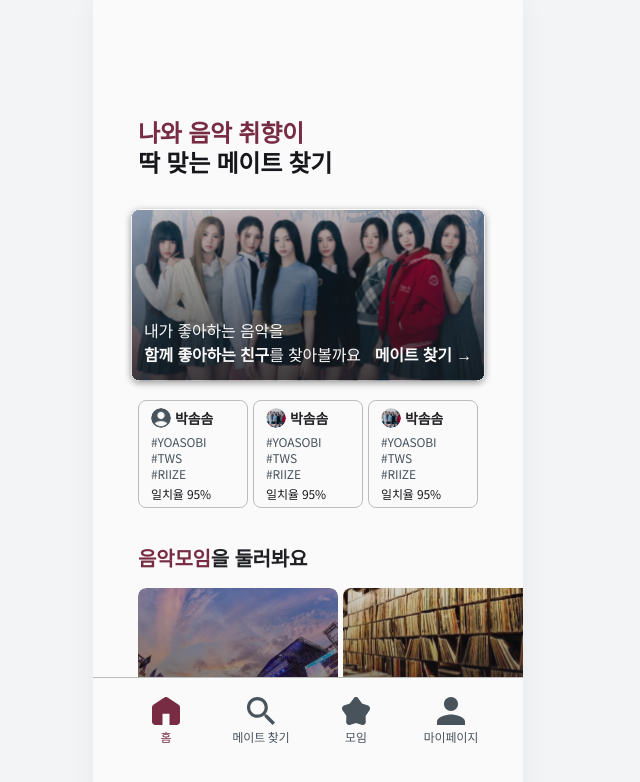
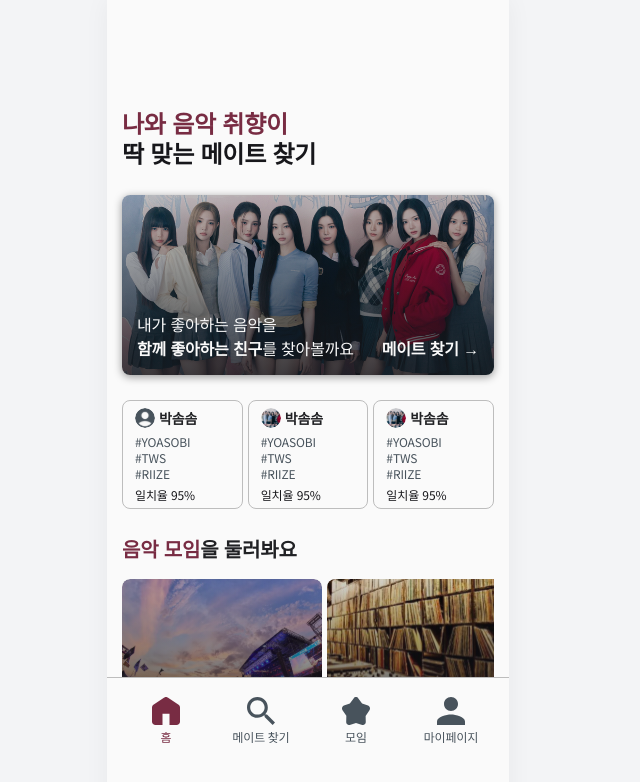
Before and after one commit to 2026-DBP-Reverb/frontend, a React (Create React App) app: page /home in a window 1280 px wide. Shown: the top 782 px of the page, without its empty margins (332-972 px from the left). Built offline with nearby package versions, Linux system fonts and the light colour scheme.

Commit message:
fix: 페이지 레이아웃 수정 및 색상 변수 설정
- 페이지 공통 width/margin 값 수정
- 위에 따른 하위 컴포넌트 width 수정
- 색상 변수 설정
- favicon 설정
- 홈 UI 보완

```diff
--- a/src/auth/style/StyledLogin.jsx
+++ b/src/auth/style/StyledLogin.jsx
@@ -4,7 +4,7 @@ import { text2Bold } from '../../styles/typography';
 export const Logo = styled.img`
   width: 100px;
   height: 114px;
-  margin-top: 130px;
+  margin-top: 90px;
   object-fit: contain;
   align-self: center;
 `;
--- a/src/auth/style/StyledSignup.jsx
+++ b/src/auth/style/StyledSignup.jsx
@@ -4,8 +4,9 @@ import { text1 } from '../../styles/typography';
 
 export const Title = styled.h1`
   ${title1};
-  margin-top:120px;
+  margin-top:90px;
   margin-bottom:50px;
+  width: 100%;
 `;
 
 export const InputField = styled.div`
--- a/src/components/Button.jsx
+++ b/src/components/Button.jsx
@@ -18,7 +18,7 @@ const StyledButton = styled.button`
   ${text2Bold}
   box-sizing: border-box;
   display: flex;
-  width: 340px;
+  width: 100%;
   max-width: 100%;
   height: 55px;
   padding: 12px 16px;
--- a/src/components/Input.jsx
+++ b/src/components/Input.jsx
@@ -3,7 +3,7 @@ import { text1 } from '../styles/typography';
 
 const StyledInput = styled.input`
   box-sizing: border-box;
-  width: 340px;
+  width: 100%;
   max-width: 100%;
   height: 55px;
   padding: 12px 16px;
--- a/src/components/MeetingBanner.jsx
+++ b/src/components/MeetingBanner.jsx
@@ -5,22 +5,32 @@ import { text2Bold } from "../styles/typography";
 
 const Card = styled.div`
   position: relative;
-  width: min(368px, calc(100vw - 32px));
-  margin-top: 25px;
-  align-self: center;
-`;
+  width: 100%;
+  aspect-ratio: 372 / 180;
+  overflow: hidden;
+  border-radius: 8px;
+  margin-bottom: 25px;
 
-const CardImg = styled.img`
-  width: 100%;
-  height: auto;
-  display: block;
+  background-image:
+    linear-gradient(
+      180deg,
+      rgb(23 23 27 / 15%) 0%,
+      rgb(23 23 27 / 80%) 100%
+    ),
+    url('/images/MeetingBannerImage.jpg');
+
+  box-shadow: 0 2px 8px 0 rgba(0, 0, 0, 0.40);
+
+  background-position: center;
+  background-size: cover;
 `;
 
 const CardContent = styled.div`
   position: absolute;
-  right: ${({ $isRegistered }) => ($isRegistered ? '20px' : '16px')};
-  bottom: 24px;
-  left: ${({ $isRegistered }) => ($isRegistered ? '20px' : '16px')};
+  right: 15px;
+  left: 15px;
+  bottom: 15px;
+  z-index: 1;
   display: flex;
   align-items: flex-end;
   justify-content: space-between;
@@ -29,7 +39,7 @@ const CardContent = styled.div`
 `;
 
 const Description = styled.p`
-  ${text2}
+  ${text2};
   min-width: 0;
   margin: 0;
   display: flex;
@@ -46,7 +56,7 @@ const DescriptionStrong = styled.strong`
 `;
 
 const MateLink = styled(Link)`
-  ${text2Bold}
+  ${text2Bold};
   flex-shrink: 0;
   color: var(--White, #fafafa);
   text-decoration: none;
@@ -66,10 +76,6 @@ export default function MeetingBanner({ hasMusicPreference }) {
 
   return (
     <Card>
-      <CardImg
-        src={`${process.env.PUBLIC_URL}/images/MeetingCard.svg`}
-        alt="cardImg"
-      />
       <CardContent $isRegistered={hasMusicPreference}>
         <Description>
           <span>내가 좋아하는 음악을</span>
--- a/src/components/NavigationBar.jsx
+++ b/src/components/NavigationBar.jsx
@@ -35,7 +35,7 @@ const Navigation = styled.nav`
   left: 50%;
   z-index: 10;
   width: 100%;
-  max-width: 430px;
+  max-width: 402px;
   height: 123px;
   padding: 15px 0;
   display: flex;
--- a/src/home/page/HomePage.jsx
+++ b/src/home/page/HomePage.jsx
@@ -48,7 +48,7 @@ export default function HomePage() {
     },
   ];
   return (
-    <main className="page-layout">
+    <main className="page-layout page-layout--with-navigation">
       <div className="page-content">
         <H.Header>
           <H.AccentText>나와 음악 취향이</H.AccentText>
@@ -61,7 +61,7 @@ export default function HomePage() {
           ))}
         </H.MateList>
         <H.FindTitle>
-          <H.FindAccent>음악모임</H.FindAccent>을 둘러봐요
+          <H.FindAccent>음악 모임</H.FindAccent>을 둘러봐요
         </H.FindTitle>
         <H.MeetingList {...meetingDragHandlers}>
           {meetings.map((meeting) => (
--- a/src/home/style/StyledHome.jsx
+++ b/src/home/style/StyledHome.jsx
@@ -7,6 +7,7 @@ export const Header = styled.div`
   flex-direction: column;
   align-self: stretch;
   margin-top: 90px;
+  margin-bottom: 25px;
 `;
 
 export const AccentText = styled.span`
@@ -20,15 +21,15 @@ export const HeaderText = styled.span`
 
 export const MateList = styled.div`
   width: 100%;
-  margin-top: 10px;
   display: grid;
+  margin-bottom: 25px;
   grid-template-columns: repeat(3, minmax(0, 1fr));
   gap: 5px;
 `;
 
 export const FindTitle = styled.div`
- ${title3}
- margin-top: 35px;
+ ${title3};
+  width: 100%;
 `;
 
 export const FindAccent = styled.span`
@@ -36,20 +37,15 @@ export const FindAccent = styled.span`
 `;
 
 export const MeetingList = styled.div`
+  width: 100%;
   margin-top: 16px;
-   width: calc(
-    100% + (min(100vw, 430px) - 100%) / 2
-  );
+
   display: flex;
   gap: 5px;
   overflow-x: auto;
-  padding-bottom: 4px;
-  user-select: none;
+
+  padding-right: 15px;
 
   -webkit-overflow-scrolling: touch;
   scrollbar-width: none;
-
-  &::-webkit-scrollbar {
-    display: none;
-  }
 `;
--- a/src/index.css
+++ b/src/index.css
@@ -12,7 +12,6 @@ body {
   color: #202124;
   font-family: -apple-system, BlinkMacSystemFont, 'Segoe UI', Roboto,
     'Noto Sans KR', 'Malgun Gothic', sans-serif;
-  line-height: 1.5;
   -webkit-font-smoothing: antialiased;
   -moz-osx-font-smoothing: grayscale;
 }
@@ -28,9 +27,10 @@ img,
 svg {
   max-width: 100%;
 }
+
 #root {
   width: 100%;
-  max-width: 430px;
+  max-width: 402px;
   min-height: 100vh;
   min-height: 100dvh;
   margin-inline: auto;
@@ -44,18 +44,30 @@ svg {
   min-height: 100dvh;
   display: flex;
   flex-direction: column;
-  padding: calc(24px + env(safe-area-inset-top, 0px))
-    calc(25px + env(safe-area-inset-right, 0px))
-    calc(24px + env(safe-area-inset-bottom, 0px))
-    calc(25px + env(safe-area-inset-left, 0px));
+  padding:
+    calc(15px + env(safe-area-inset-right, 0px))
+    calc(15px + env(safe-area-inset-left, 0px));
   background: var(--White, #fafafa);
+}
+
+.page-layout--with-navigation {
+  padding-bottom: calc(147px + env(safe-area-inset-bottom, 0px));
 }
 
 .page-content {
   width: 100%;
-  max-width: 340px;
+  max-width: 372px;
   margin-inline: auto;
   display: flex;
   flex: 1;
   flex-direction: column;
+  align-items: center;
 }
+
+:root {
+  --Black: #17171b;
+  --DWU-Burgundy: #782c43;
+  --Gray: #bdbdbd;
+  --Slate-Blue: #48535c;
+  --White: #fafafa;
+}
```
Also changed, not shown: public/images/MeetingBannerImage.jpg (added), 1 other file (tests, documents, lock files or other folders).
